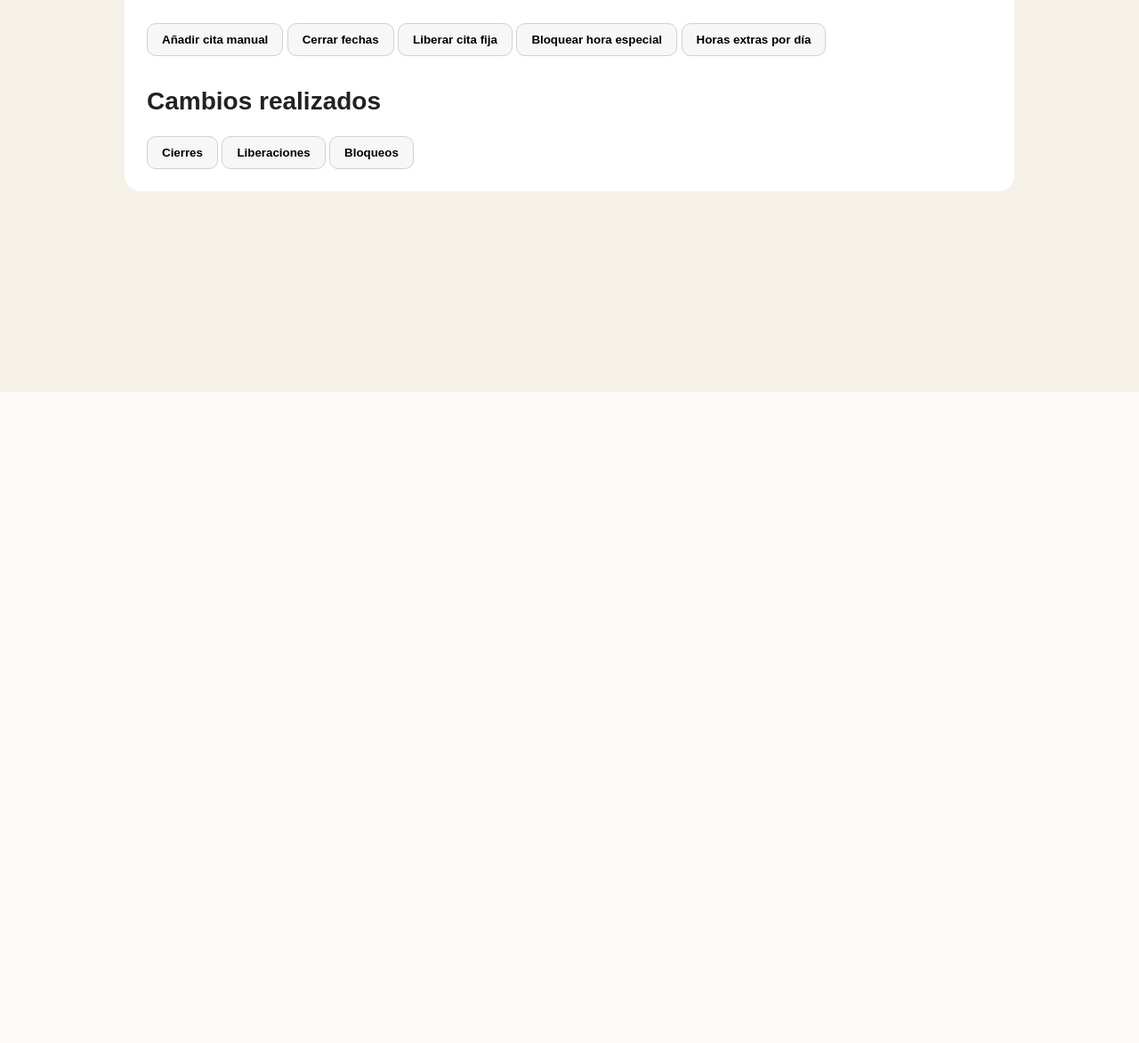
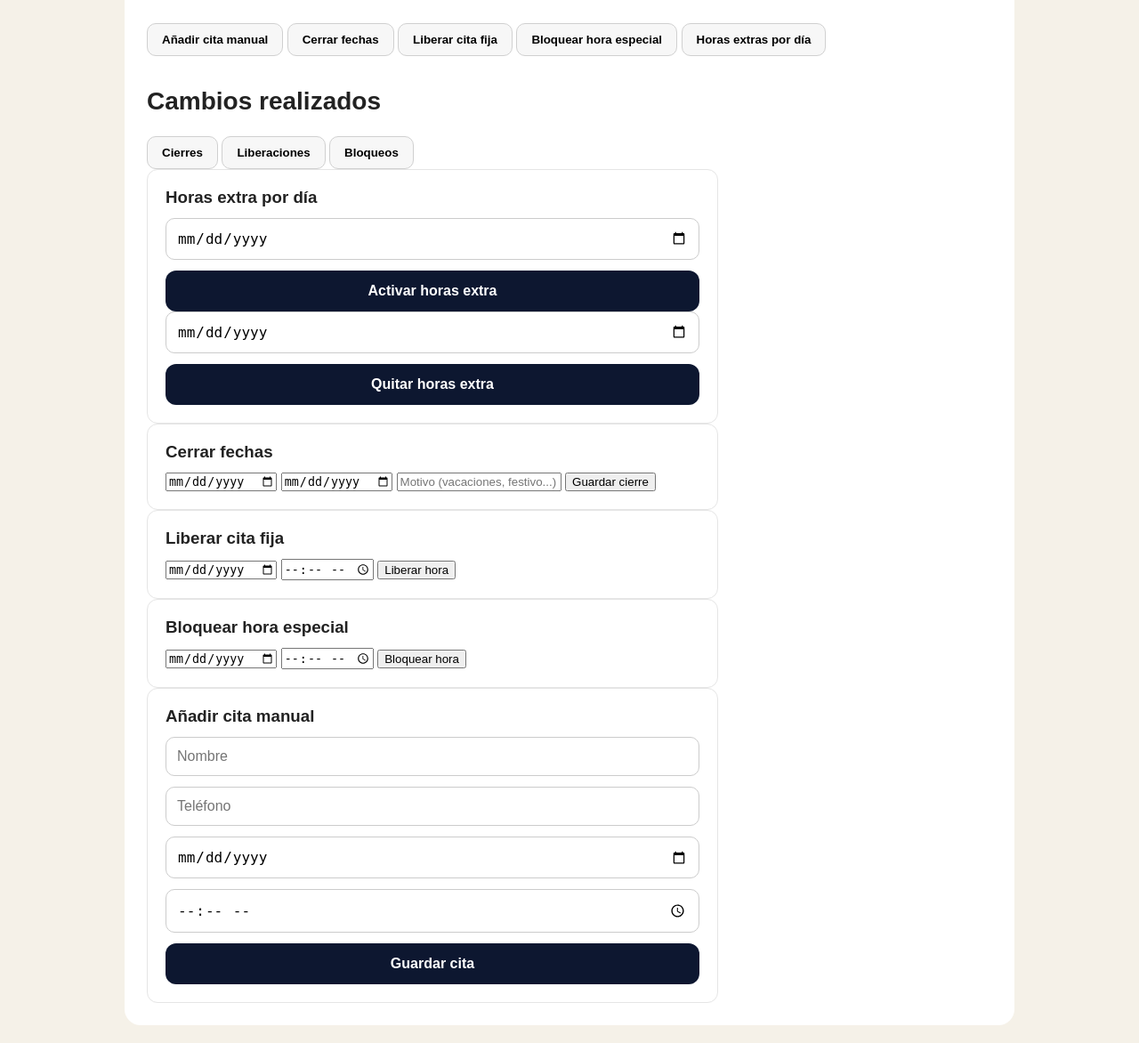
Before and after one commit to alainfourcart-dev/my_primer_programa, a Flask app: page /admin in a window 1280 px wide. Shown: the part 360-1532 px from the top of the page at 89% size. Before the commit the page ends 800 px from the top, so only its background shows below. Run offline with Flask 3, Linux system fonts and the light colour scheme; the visitor is signed in with stand-in values (Sample User, id 1); data comes from the database, SQL or seed files in the repository; data that the repository does not hold is empty.

Commit message:
despliegues mismos tamaño admin

```diff
--- a/templates/admin.html
+++ b/templates/admin.html
@@ -165,7 +165,14 @@
             cursor: pointer;
             font-weight: 600;
         }
-        .panel-formulario,
+        .panel-formulario {
+            width: 100%;
+            max-width: 600px;
+            background: #fff;
+            padding: 20px;
+            border-radius: 12px;
+            border: 1px solid #e5e5e5;
+        }
         .panel-lista {
             display: none;
             opacity: 0;
@@ -196,6 +203,7 @@
         }
         .form-admin input,
         .form-admin button {
+            width: 100%;
             padding: 12px;
             border-radius: 10px;
             font-size: 16px;
```
